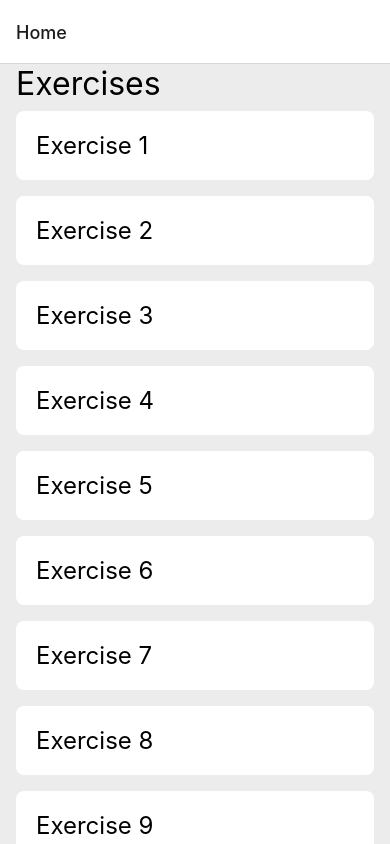
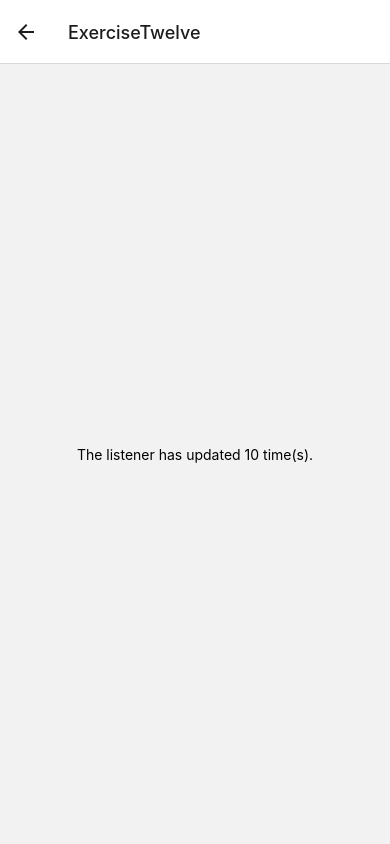
Before and after one commit to nicmalegre/react-native-fundamentals, a React Native app: screen /ExerciseTwelve in a window 390 px wide. Shown: the top 844 px of the page. Built offline with nearby package versions, Linux system fonts and the light colour scheme.

Commit message:
Complete exercise twelve

```diff
--- a/App.js
+++ b/App.js
@@ -14,6 +14,7 @@ import {ExerciseEight} from './src/screens/ExerciseEight';
 import {ExerciseNine} from './src/screens/ExerciseNine';
 import {ExerciseTen} from './src/screens/ExerciseTen';
 import ExerciseEleven from './src/screens/ExerciseEleven';
+import {ExerciseTwelve} from './src/screens/ExerciseTwelve';
 
 const Stack = createNativeStackNavigator();
 
@@ -33,6 +34,7 @@ const App = () => {
         <Stack.Screen name="ExerciseNine" component={ExerciseNine} />
         <Stack.Screen name="ExerciseTen" component={ExerciseTen} />
         <Stack.Screen name="ExerciseEleven" component={ExerciseEleven} />
+        <Stack.Screen name="ExerciseTwelve" component={ExerciseTwelve} />
       </Stack.Navigator>
     </NavigationContainer>
   );
--- /dev/null
+++ b/src/screens/ExerciseTwelve.js
@@ -0,0 +1,33 @@
+import React, {useState, useEffect} from 'react';
+import {View, Text, StyleSheet} from 'react-native';
+
+import {listener} from '../utils/listener';
+
+export const ExerciseTwelve = () => {
+  const [updateCount, setUpdateCount] = useState(0);
+
+  useEffect(() => {
+    setUpdateCount(0);
+    const unsubscibe = listener(() => {
+      setUpdateCount(value => value + 1);
+    });
+
+    return () => {
+      unsubscibe();
+    };
+  }, []);
+
+  return (
+    <View style={style.subSection}>
+      <Text>The listener has updated {updateCount} time(s).</Text>
+    </View>
+  );
+};
+
+const style = StyleSheet.create({
+  subSection: {
+    flex: 1,
+    alignItems: 'center',
+    justifyContent: 'center',
+  },
+});
--- /dev/null
+++ b/src/utils/listener.js
@@ -0,0 +1,15 @@
+export const listener = (fn = () => {}) => {
+  console.log('subscribing to listener...');
+  const interval = setInterval(() => {
+    console.log('listener updating');
+    fn();
+  }, 500);
+
+  return () => {
+    if (interval) {
+      console.log('unsubscribing from listener...');
+
+      clearInterval(interval);
+    }
+  };
+};
```
